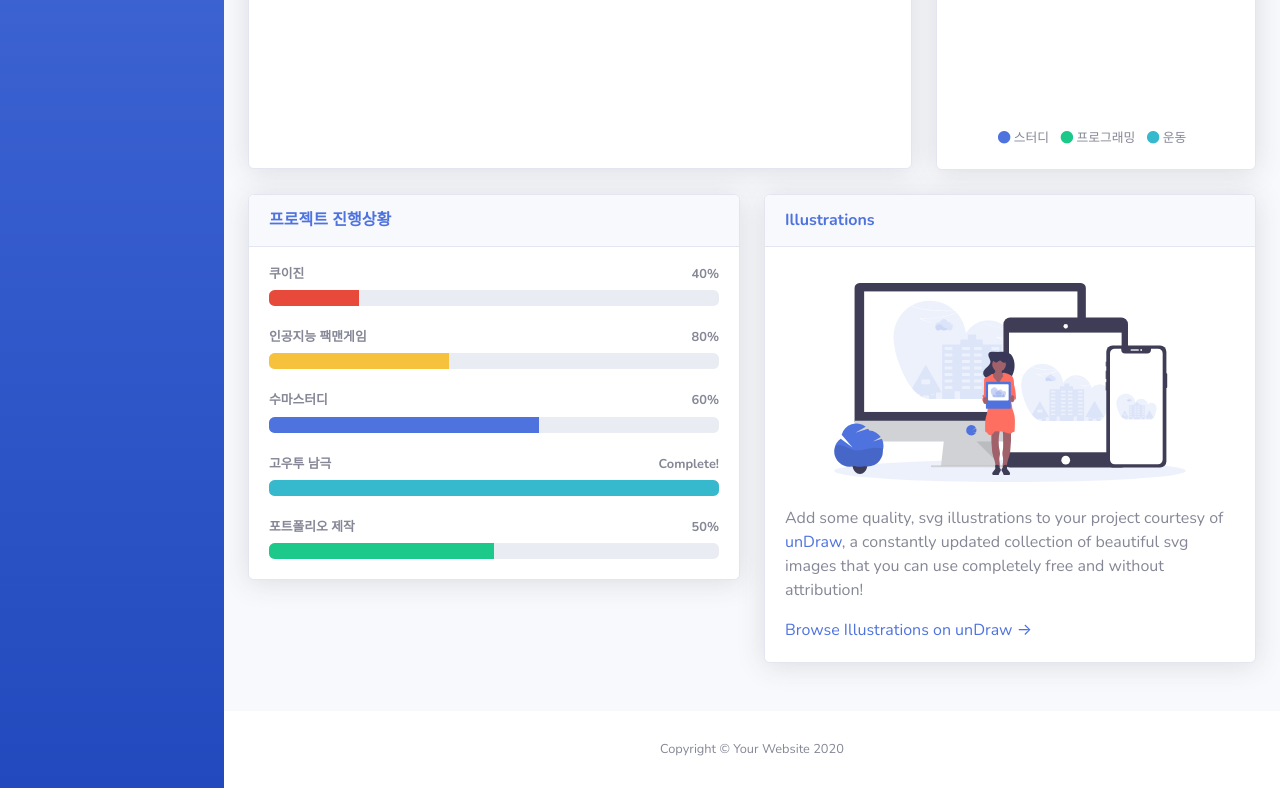
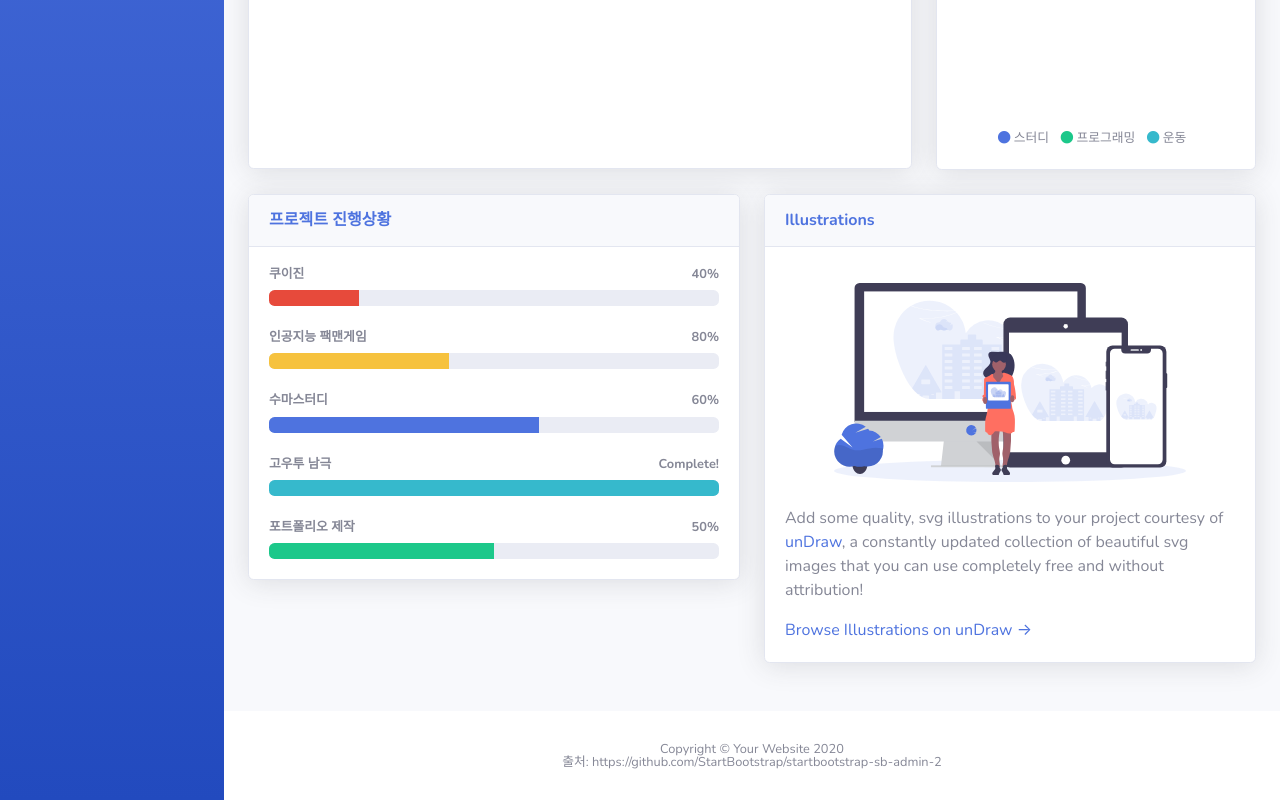
Before and after one commit to kwanwoo0122/kwanwoo0122.github.io, a website with bundled scripts: page index.html in a window 1280 px wide. Shown: the part 698-1498 px from the top of the page. Built offline with nearby package versions, Linux system fonts and the light colour scheme.

Commit message:
feat: add copyright

```diff
--- a/index.html
+++ b/index.html
@@ -586,6 +586,7 @@
         <div class="container my-auto">
           <div class="copyright text-center my-auto">
             <span>Copyright &copy; Your Website 2020</span>
+            <div>출처: https://github.com/StartBootstrap/startbootstrap-sb-admin-2</div>
           </div>
         </div>
       </footer>
```
